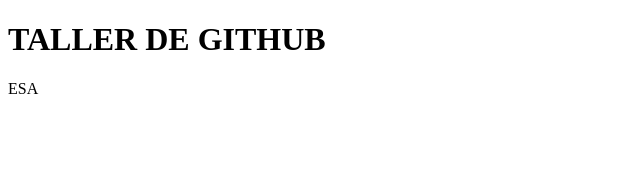
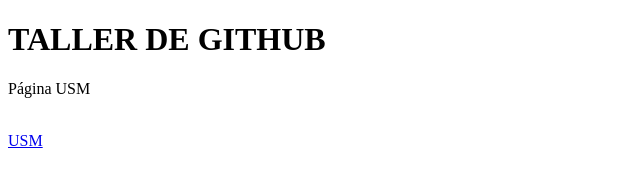
Before and after one commit to darkness21/Taller, a plain HTML site: page taller.html in a window 1280 px wide. Shown: the whole page, without its empty margins (0-640 px from the left). Drawn offline with Linux system fonts and the light colour scheme.

Commit message:
Pequeña modificación

```diff
--- a/taller.html
+++ b/taller.html
@@ -4,8 +4,9 @@
 	<BODY>
 		<H1>TALLER DE GITHUB</H1>
 		</hr>
-		<p>ESA</p>
+		<p>Página USM</p>
 		<br>
+		<a href="http://www.usm.cl" title="Página Web USM">USM</a>
 	</BODY>
 
 </HTML>
```
